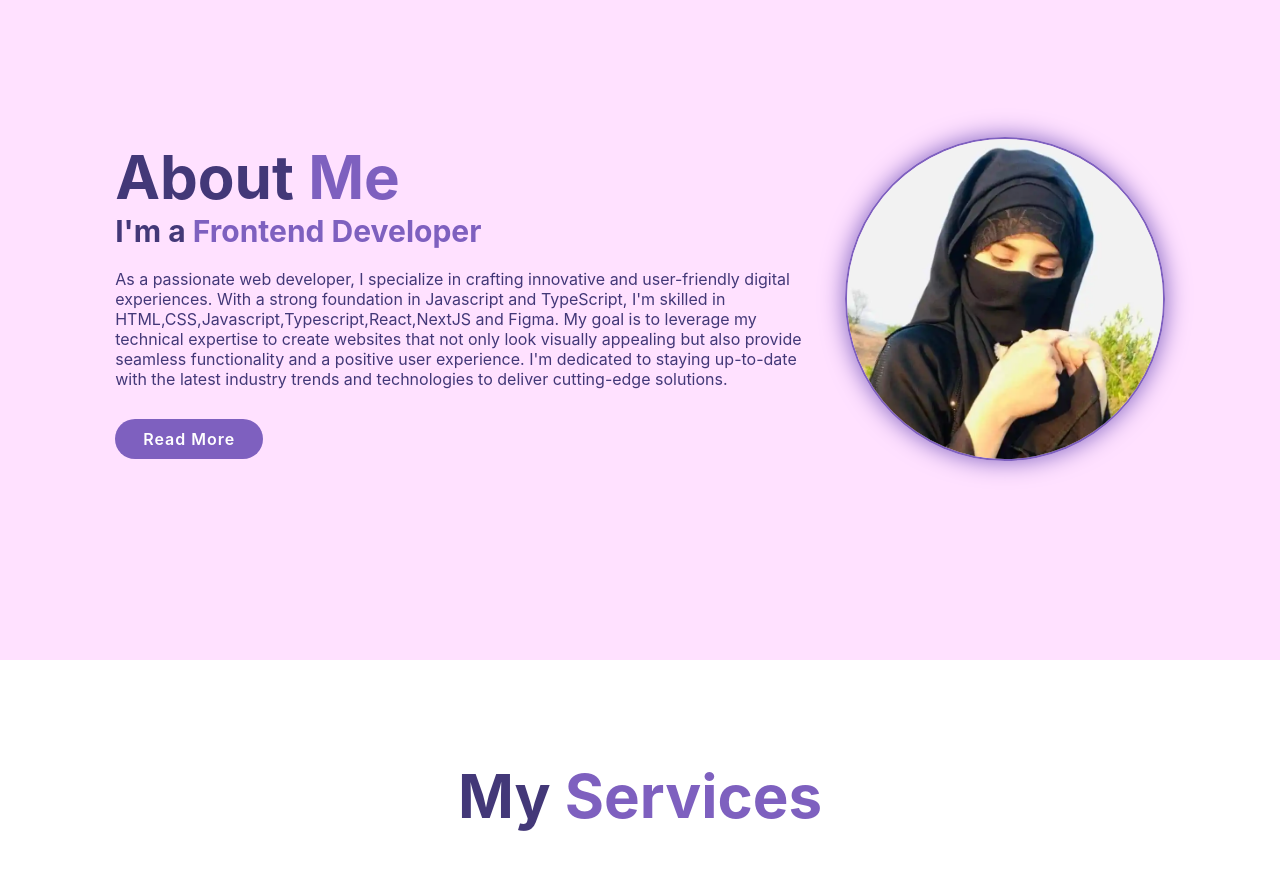
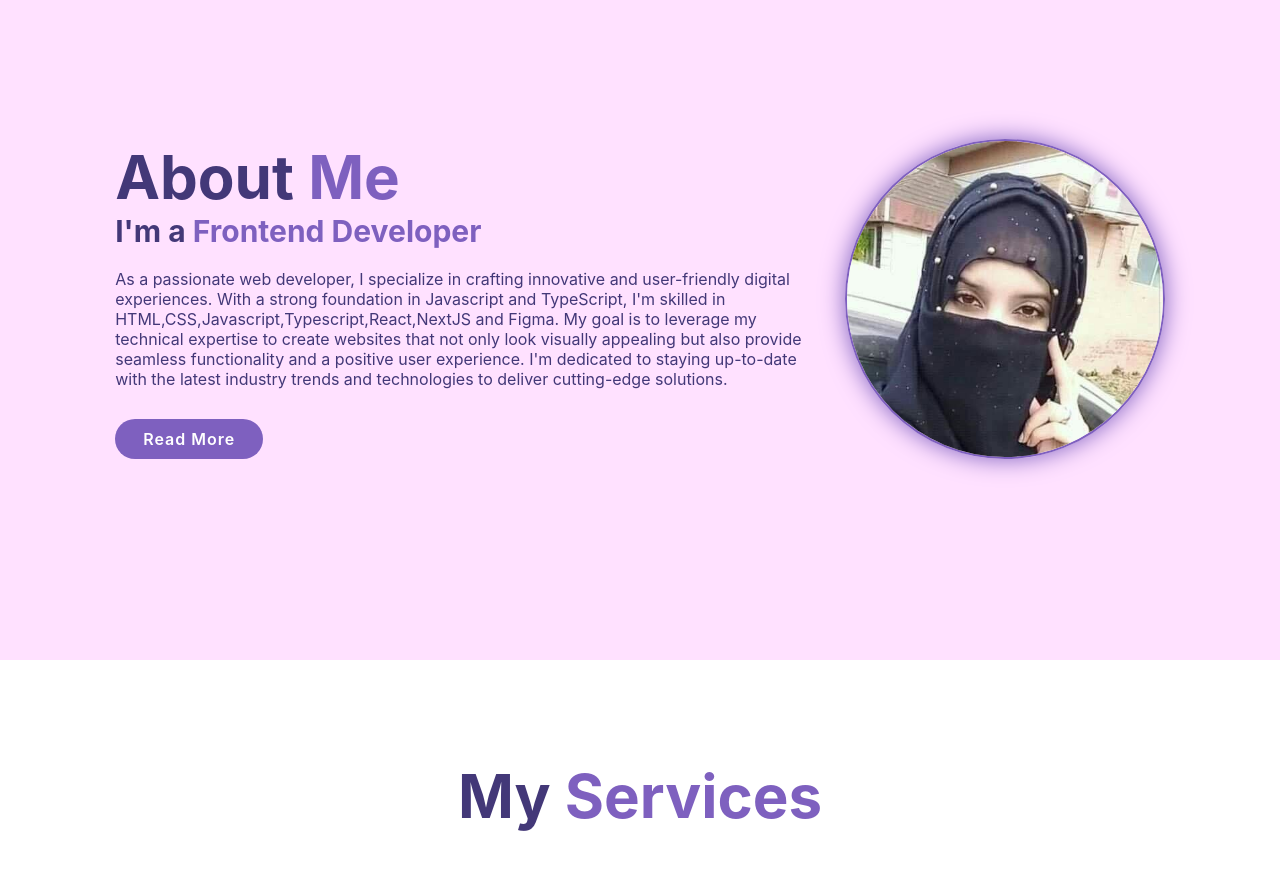
Before and after one commit to Farwa-Kanwal-123/My-Portfolio-in-Html-Css, a plain HTML site: page index.html in a window 1280 px wide. Shown: the part 940-1819 px from the top of the page. Drawn offline with nearby package versions, Linux system fonts and the light colour scheme.

Commit message:
change pictures

```diff
--- a/index.html
+++ b/index.html
@@ -69,7 +69,7 @@
 
         </div>
         <div class="about-img">
-            <img src="assets/pf-about.webp" alt="about image">
+            <img src="assets/pf2.jpg" alt="about image">
         </div>
     </section>
 
```
Also changed, not shown: assets/pf-about.webp (deleted), assets/pf.jpg, assets/pf2.jpg (added).
